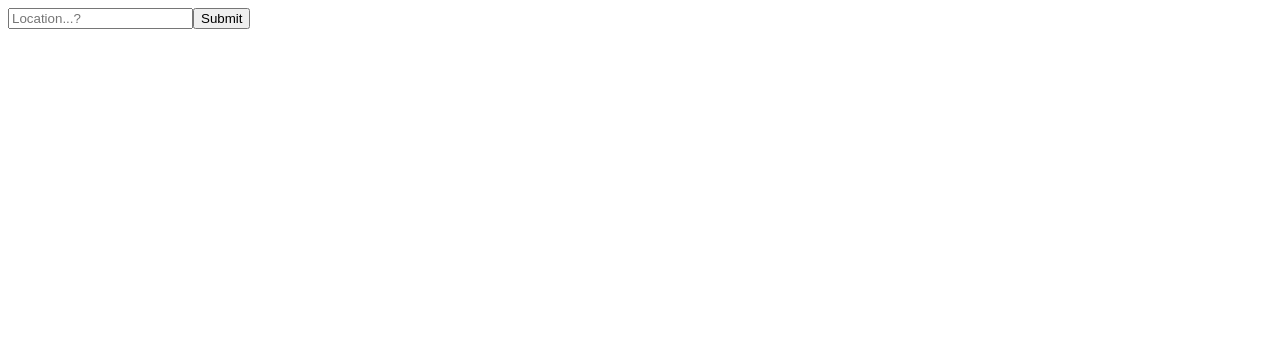
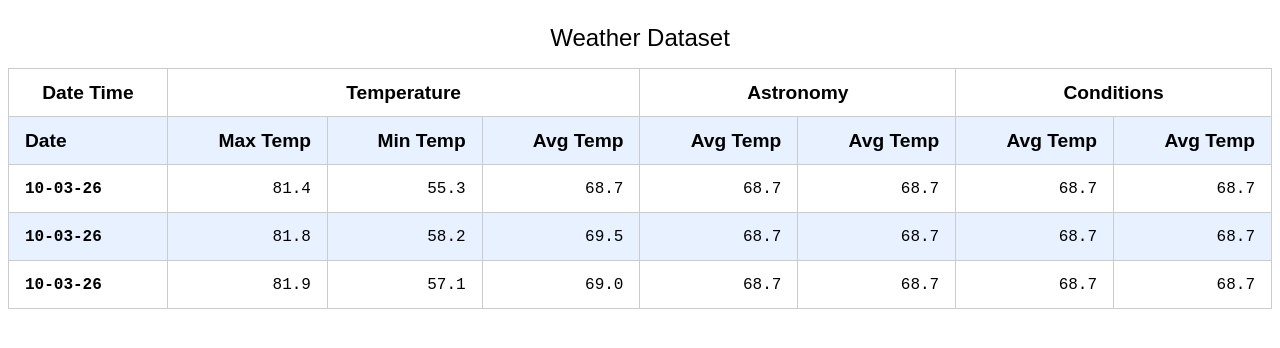
Before and after one commit to Rajanikanth0/odin-weather-app, a website built with webpack: page src/template.html in a window 1280 px wide. Built offline with nearby package versions, Linux system fonts and the light colour scheme.

Commit message:
add weather table using html
added some more required fields in apiApp
added a simple ui/ux styles to the table

```diff
--- a/src/index.js
+++ b/src/index.js
@@ -1,4 +1,4 @@
 import "./styles.css";
 import { handleForm } from "./modules/formApp";
 
-handleForm();
+// handleForm();
--- a/src/modules/apiApp.js
+++ b/src/modules/apiApp.js
@@ -18,7 +18,8 @@ async function getData(url) {
 
 function getRequiredData(weatherData) {
   const days = weatherData.days;
-  return days.map(({ datetime, conditions, icon }) => ({ datetime, conditions, icon }));
+  console.log(days);
+  return days.map(({ datetime, conditions, icon, temp, tempmax, tempmin, sunrise, sunset }) => ({ datetime, conditions, icon }));
 }
 
 async function getWeatherData(location) {
--- a/src/styles.css
+++ b/src/styles.css
@@ -1,6 +1,53 @@
 html {
+  font-family: sans-serif;
   box-sizing: border-box;
 }
 *, *::before, *::after {
   box-sizing: inherit;
 }
+
+/* Table Styles */
+
+table {
+  border-collapse: collapse;
+  width: 100%;
+}
+caption {
+  font-size: 1.5rem;
+  padding: 1rem;
+}
+tr {
+  height: 3rem;
+}
+
+thead {
+  font-size: 1.2rem;
+}
+
+tbody {
+  font-family: monospace;
+  font-size: 1rem;
+}
+
+td, th {
+  border: thin solid #ccc;
+  padding: 0 1rem;
+}
+
+thead tr:first-child > th {
+  text-align: center;
+}
+
+th:first-child,
+td:first-child {
+  text-align: left;
+}
+
+th:not(:first-child),
+td:not(:first-child) {
+  text-align: right;
+}
+
+tr:nth-child(even) {
+  background-color: #e8f1ff;
+}
--- a/src/template.html
+++ b/src/template.html
@@ -9,7 +9,65 @@
 </head>
 <body>
   <div class="container">
-    <div class="content"></div>
+    <div class="content">
+      <table>
+        <caption>Weather Dataset</caption>
+
+        <thead>
+          <tr>
+            <th scope="colgroup">Date Time</th>
+            <th scope="colgroup" colspan="3">Temperature</th>
+            <th scope="colgroup" colspan="2">Astronomy</th>
+            <th scope="colgroup" colspan="2">Conditions</th>
+          </tr>
+
+          <tr>
+            <th scope="col">Date</th>
+            <th scope="col">Max Temp</th>
+            <th scope="col">Min Temp</th>
+            <th scope="col">Avg Temp</th>
+            <th scope="col">Avg Temp</th>
+            <th scope="col">Avg Temp</th>
+            <th scope="col">Avg Temp</th>
+            <th scope="col">Avg Temp</th>
+          </tr>
+        </thead>
+
+        <tbody>
+          <tr>
+            <th scope="row">10-03-26</th>
+            <td>81.4</td>
+            <td>55.3</td>
+            <td>68.7</td>
+            <td>68.7</td>
+            <td>68.7</td>
+            <td>68.7</td>
+            <td>68.7</td>
+          </tr>
+          <tr>
+            <th scope="row">10-03-26</th>
+            <td>81.8</td>
+            <td>58.2</td>
+            <td>69.5</td>
+            <td>68.7</td>
+            <td>68.7</td>
+            <td>68.7</td>
+            <td>68.7</td>
+          </tr>
+          <tr>
+            <th scope="row">10-03-26</th>
+            <td>81.9</td>
+            <td>57.1</td>
+            <td>69.0</td>
+            <td>68.7</td>
+            <td>68.7</td>
+            <td>68.7</td>
+            <td>68.7</td>
+          </tr>
+        </tbody>
+
+      </table>
+    </div>
   </div>
 </body>
 </html>
```
